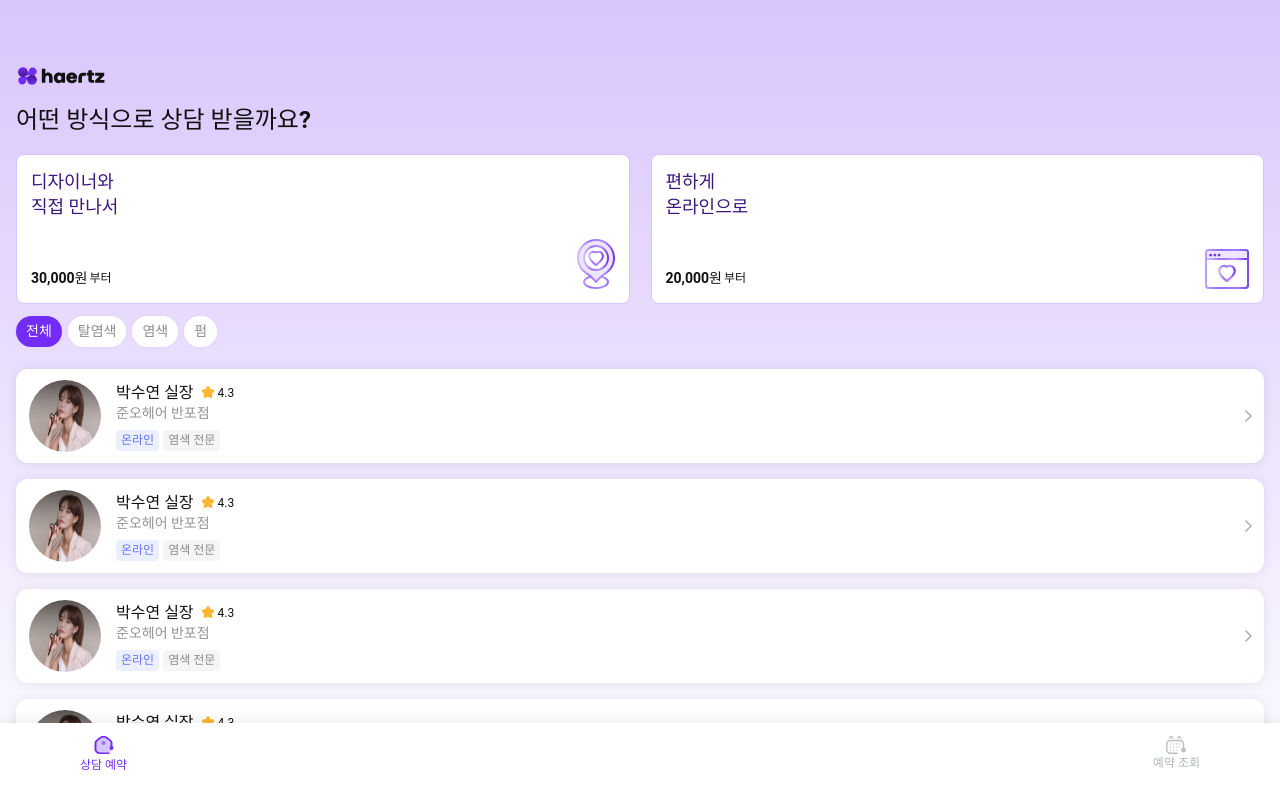
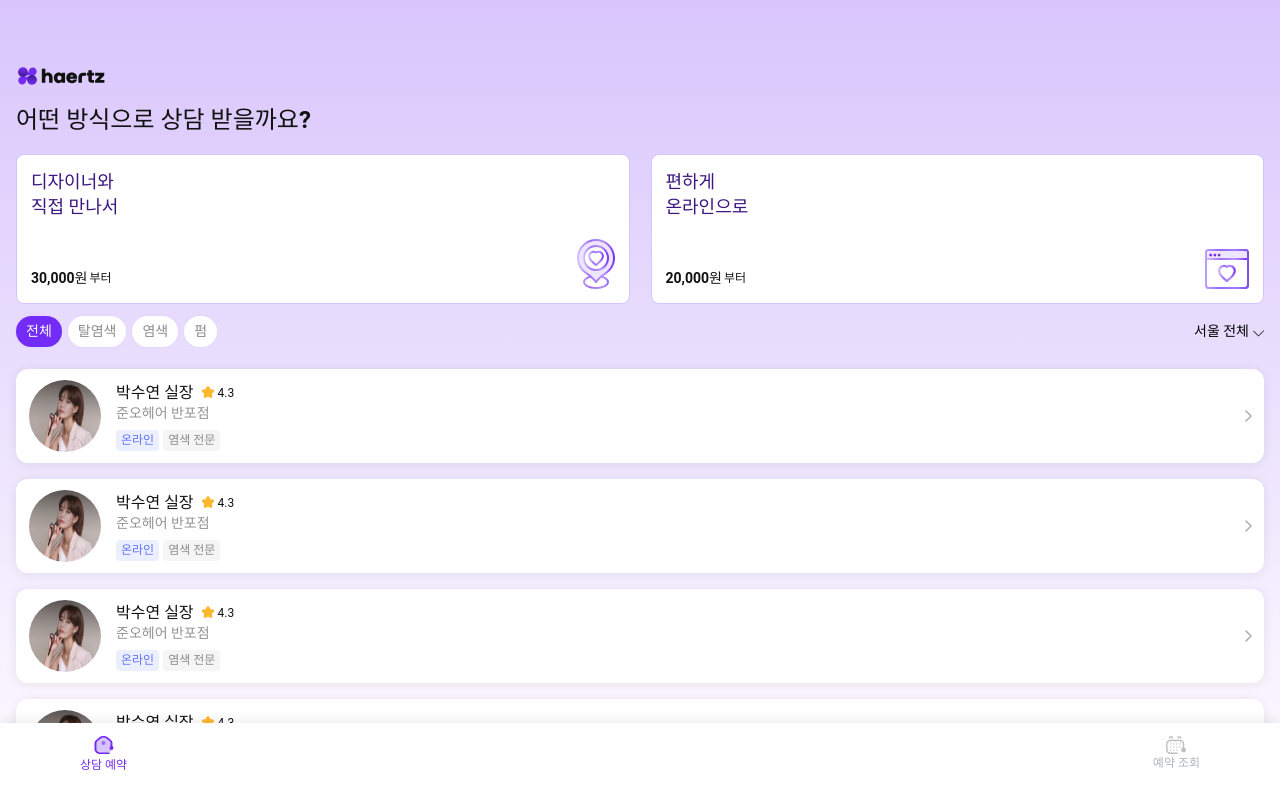
Before and after one commit to doan312/FE, a React (Vite) app: page / in a window 1280 px wide. Shown: the top 800 px of the page. Built offline with nearby package versions, Linux system fonts and the light colour scheme.

Commit message:
design: 지역 선택 버튼

```diff
--- a/src/components/home/MainSection.tsx
+++ b/src/components/home/MainSection.tsx
@@ -3,6 +3,7 @@ import Button from './Button'
 import Chip from './Chip'
 import DesignerCard from './DesignerCard'
 import MethodSelectionCard from './MethodSelectionCard'
+import RegionSectionButton from './RegionSectionButton'
 
 export default function MainSection() {
     return (
@@ -14,11 +15,14 @@ export default function MainSection() {
                 <MethodSelectionCard type='inPerson' />
                 <MethodSelectionCard type='online' />
             </div>
-            <div className='flex gap-6 mb-22'>
-                <Chip active value='전체'></Chip>
-                <Chip value='탈염색'></Chip>
-                <Chip value='염색'></Chip>
-                <Chip value='펌'></Chip>
+            <div className='flex items-center justify-between w-full mb-22'>
+                <div className='flex gap-6'>
+                    <Chip active value='전체'></Chip>
+                    <Chip value='탈염색'></Chip>
+                    <Chip value='염색'></Chip>
+                    <Chip value='펌'></Chip>
+                </div>
+                <RegionSectionButton />
             </div>
             <div className='flex flex-col gap-16 mb-16'>
                 <DesignerCard />
--- /dev/null
+++ b/src/components/home/RegionSectionButton.tsx
@@ -0,0 +1,10 @@
+import ArrowIcon from '../../../public/img/arrow-down.svg'
+
+export default function RegionSectionButton() {
+    return (
+        <div className='flex items-center gap-4 py-6'>
+            <span className='text-black text-body2'>서울 전체</span>
+            <img src={ArrowIcon} />
+        </div>
+    )
+}
```
